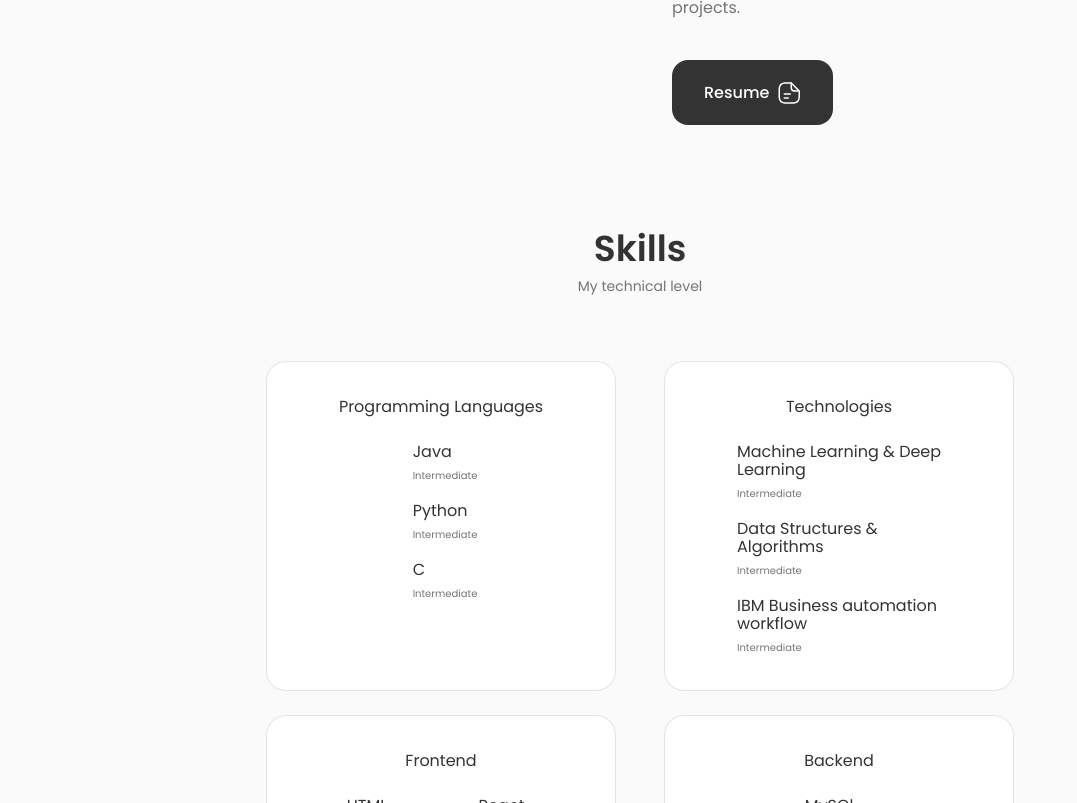
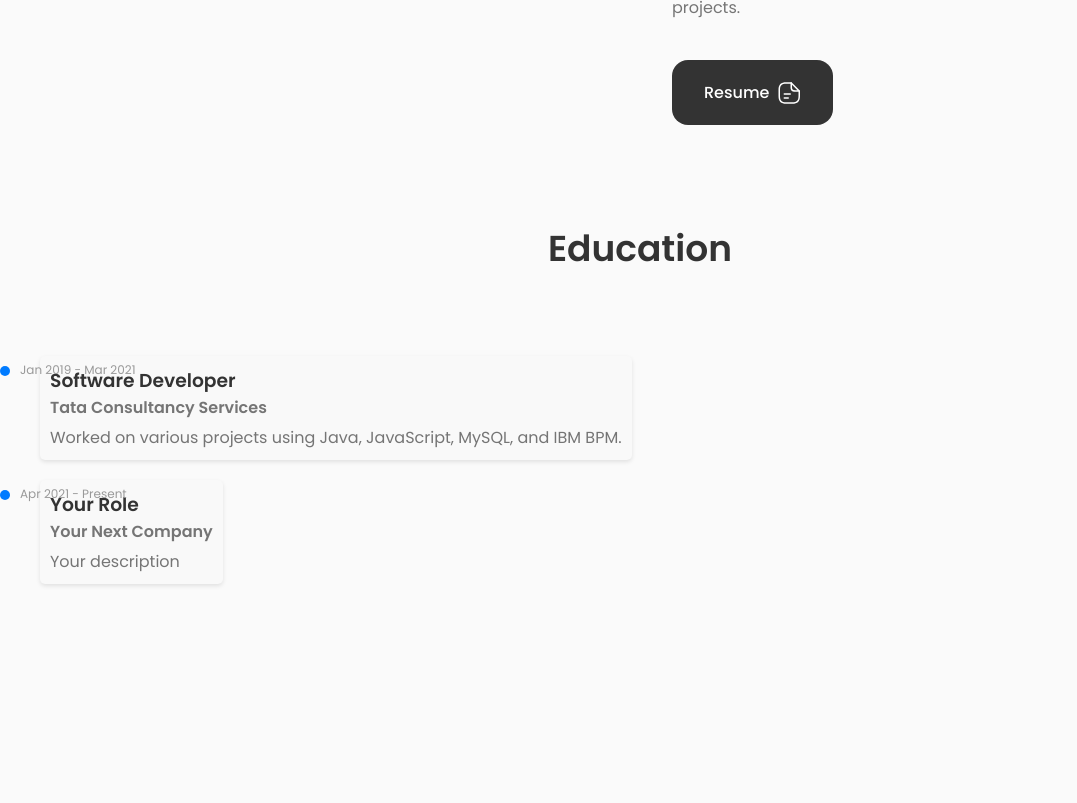
Before and after one commit to kowshik4/My-Website, a React (Create React App) app: page / in a window 1280 px wide. Shown: the part 1537-2340 px from the top of the page, without its empty margins (0-1077 px from the left). Built offline with nearby package versions, Linux system fonts and the light colour scheme.

Commit message:
education

```diff
--- a/src/App.js
+++ b/src/App.js
@@ -6,6 +6,7 @@ import About from './components/about/About.jsx';
 import Skills from './components/skills/Skills.jsx';
 import Contact from './components/contact/Contact.jsx';
 import Projects from './components/projects/Projects.jsx';
+import Education from './components/education/Education.jsx';
 
 const App = () => {
 
@@ -16,6 +17,7 @@ const App = () => {
       <main className='main'>
         <Home />
         <About />
+        <Education />
         <Skills />
         <Projects />
         <Contact />
--- /dev/null
+++ b/src/components/education/Education.jsx
@@ -0,0 +1,30 @@
+// src/components/Experience.js
+import React from 'react';
+import Timeline from './Timeline';
+
+const Experience = () => {
+  const experiences = [
+    {
+      company: "Tata Consultancy Services",
+      role: "Software Developer",
+      duration: "Jan 2019 - Mar 2021",
+      description: "Worked on various projects using Java, JavaScript, MySQL, and IBM BPM."
+    },
+    {
+      company: "Your Next Company",
+      role: "Your Role",
+      duration: "Apr 2021 - Present",
+      description: "Your description"
+    }
+    // Add more experiences here
+  ];
+
+  return (
+    <section className='education section' id='education'>
+      <h2 className='section__title'>Education</h2>
+      <Timeline experiences={experiences} />
+    </section>
+  );
+};
+
+export default Experience;
--- /dev/null
+++ b/src/components/education/Timeline.css
@@ -0,0 +1,55 @@
+/* src/components/Timeline.css */
+.timeline__container {
+  grid-template-columns: repeat(2, 1fr);
+  align-items: center;
+  column-gap: 4rem;
+}
+
+.timeline {
+    align-items: center;
+    position: relative;
+    padding: 20px 0;
+    margin: 20px 0;
+  }
+
+  .timeline-item {
+    margin-bottom: 20px;
+    position: relative;
+    display: flex;
+    align-items: flex-start;
+  }
+
+  .timeline-dot {
+    position: absolute;
+    left: 0;
+    width: 10px;
+    height: 10px;
+    background: #007bff;
+    border-radius: 50%;
+    top: 10px;
+  }
+
+  .timeline-date {
+    position: absolute;
+    left: 20px;
+    top: 5px;
+    font-size: 12px;
+    color: #999;
+  }
+
+  .timeline-content {
+    margin-left: 40px;
+    padding: 10px;
+    background: #f9f9f9;
+    border-radius: 5px;
+    box-shadow: 0 2px 4px rgba(0, 0, 0, 0.1);
+  }
+
+  .timeline-content h3,
+  .timeline-content h4 {
+    margin: 0;
+  }
+
+  .timeline-content p {
+    margin: 5px 0 0;
+  }
--- /dev/null
+++ b/src/components/education/Timeline.jsx
@@ -0,0 +1,25 @@
+// src/components/Timeline.js
+import React from 'react';
+import './Timeline.css';
+
+const Timeline = ({ experiences }) => {
+  return (
+    <section className='timeline section' id='timeline'>
+    <div className="timeline">
+      {experiences.map((exp, index) => (
+        <div key={index} className="timeline-item">
+          <div className="timeline-dot"></div>
+          <div className="timeline-date">{exp.duration}</div>
+          <div className="timeline-content">
+            <h3>{exp.role}</h3>
+            <h4>{exp.company}</h4>
+            <p>{exp.description}</p>
+          </div>
+        </div>
+      ))}
+    </div>
+    </section>
+  );
+};
+
+export default Timeline;
--- a/src/components/header/Header.jsx
+++ b/src/components/header/Header.jsx
@@ -18,6 +18,11 @@ const Header = () => {
                     <li className='nav__item'>
                         <a href="#about" className='nav__link'>
                             <i className='uil uil-user nav__icon'></i> About
+                            </a>
+                    </li>
+                    <li className='nav__item'>
+                        <a href="#education" className='nav__link'>
+                            <i className='uil uil-file-alt nav__icon'></i> Education
                             </a>
                     </li>
                     <li className='nav__item'>
```
